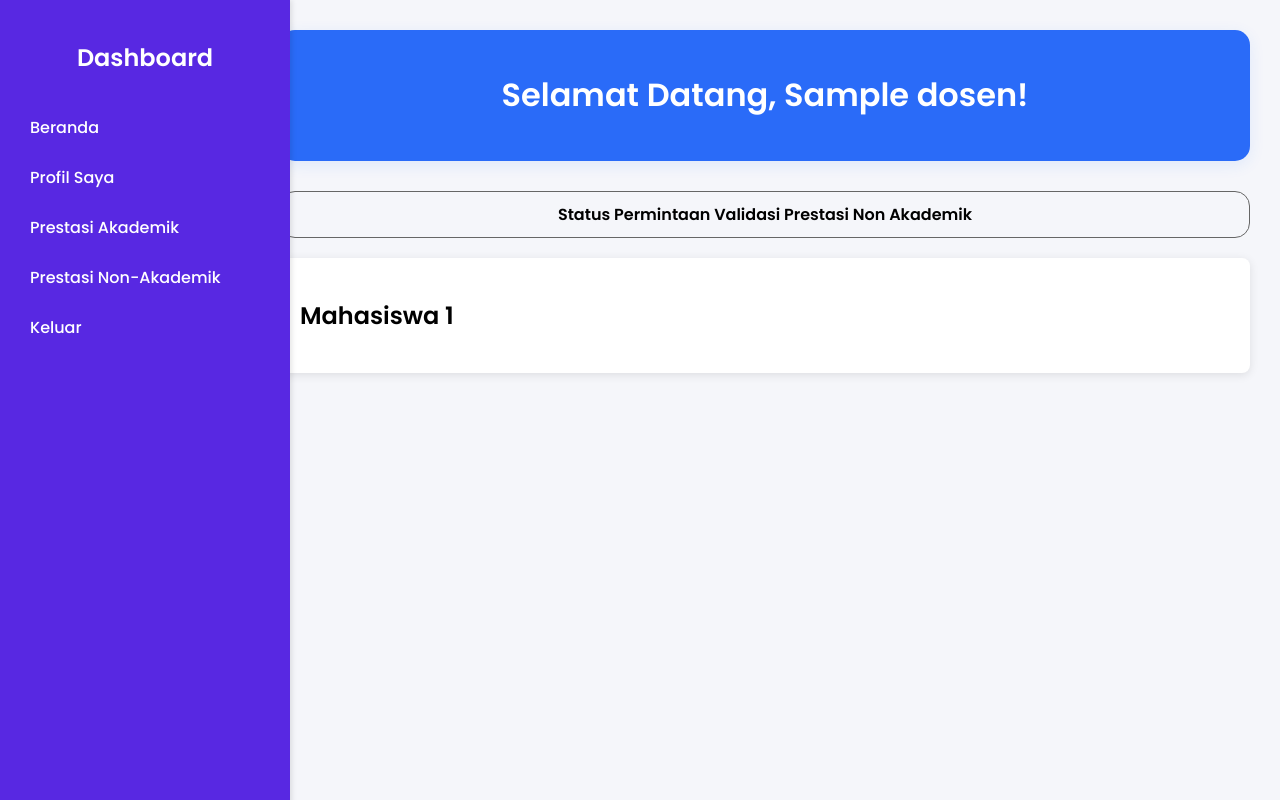
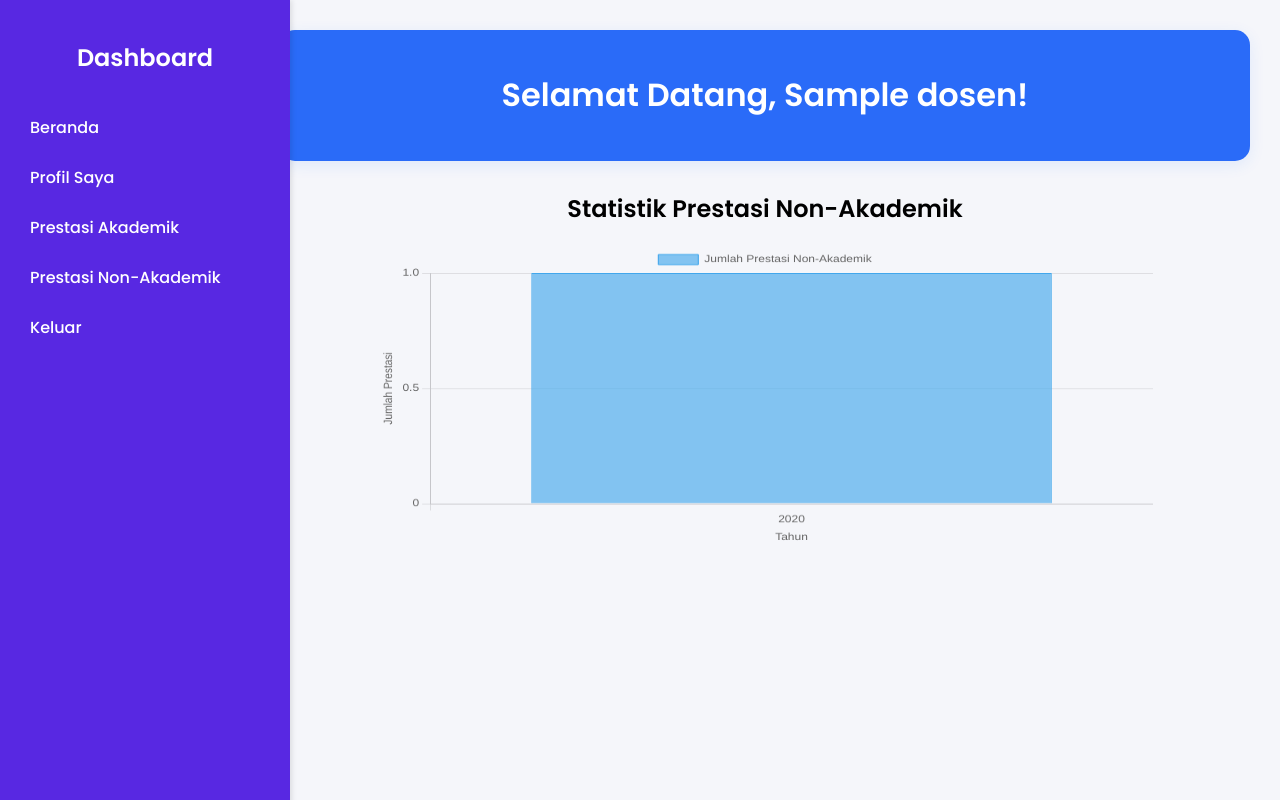
Before and after one commit to aqilaazza/ProjectSistemPencatatanPrestasi, a PHP site: page /dashboard/dashboardDosen.php in a window 1280 px wide. Run offline with PHP 8.4, Linux system fonts and the light colour scheme; the visitor is signed in with stand-in values (Sample User, id 1); tables that the repository leaves empty or names only in its code hold one stand-in row (values such as "Sample post"); some libraries are stand-ins or nearby versions.

Commit message:
statistik sukses!

```diff
--- a/projectAkhirV2/dashboard/dashboardDosen.php
+++ b/projectAkhirV2/dashboard/dashboardDosen.php
@@ -1,7 +1,7 @@
 <?php
 session_start();
 
-// Pastikan mahasiswa sudah login
+// Pastikan dosen sudah login
 if (!isset($_SESSION['role']) || $_SESSION['role'] != 'dosen') {
     die("Akses ditolak. Anda harus login terlebih dahulu.");
 }
@@ -11,6 +11,8 @@ $nama = $_SESSION['nama'];
 
 require_once '../config/connection.php';
 $conn = (new connection())->connect();
+
+// Query untuk mendapatkan data dosen
 $query = "SELECT * FROM dosen WHERE nidn = :nidn";
 $stmt = $conn->prepare($query);
 $stmt->bindParam(':nidn', $nidn);
@@ -20,6 +22,16 @@ $dosen = $stmt->fetch(PDO::FETCH_ASSOC);
 if (!$dosen) {
     die("Data dosen tidak ditemukan.");
 }
+
+// Query untuk statistik prestasi non-akademik berdasarkan tahun
+$queryStatistik = "SELECT YEAR(tgl_penyelenggaraan) AS tahun, COUNT(*) AS jumlah
+                   FROM prestasi_nonakademik
+                   WHERE status_validasi = 'diterima'
+                   GROUP BY YEAR(tgl_penyelenggaraan)
+                   ORDER BY tahun ASC";
+$stmtStatistik = $conn->prepare($queryStatistik);
+$stmtStatistik->execute();
+$statistik = $stmtStatistik->fetchAll(PDO::FETCH_ASSOC);
 ?>
 
 <!DOCTYPE html>
@@ -30,7 +42,20 @@ if (!$dosen) {
     <title>Dashboard Dosen</title>
     <link href="https://fonts.googleapis.com/css2?family=Poppins:wght@300;400;500;600&display=swap" rel="stylesheet">
     <link rel="stylesheet" href="cssDosen.css">
-
+    <script src="https://cdn.jsdelivr.net/npm/chart.js"></script>
+    <style>
+        /* Mengatur ukuran canvas agar grafik lebih kecil */
+        #statistikChart {
+            width: 80% !important;
+            height: 300px !important; /* Anda bisa menyesuaikan tinggi ini */
+            margin: auto;
+        }
+        /* Menyesuaikan tampilan statistik */
+        .statistics {
+            text-align: center;
+            margin-top: 30px;
+        }
+    </style>
 </head>
 <body>
     <div class="sidebar" id="sidebar">
@@ -49,118 +74,70 @@ if (!$dosen) {
             <h1>Selamat Datang, <?php echo htmlspecialchars($dosen['nama']); ?>!</h1>
         </div>
 
-        <div class="tabs">
-            Status Permintaan Validasi Prestasi Non Akademik
+        <div class="statistics">
+            <h2>Statistik Prestasi Non-Akademik</h2>
+            <canvas id="statistikChart"></canvas>
         </div>
-
-        <div class="card" id="status_validasi" style="display: block;">
-            <h2>Mahasiswa 1</h2>
-            <table>
-                <thead>
-                    <tr></tr>
-                </thead>
-            </table>
-        </div>
-
-        <div class="card" id="daftar_mhs_2" style="display: none;">
-            <h2>Mahasiswa 2</h2>
-            <ul>
-                <li>NIM :</li>
-                <li>Program Studi :</li>
-                <li>Prestasi :</li>
-            </ul>
-        </div>
-
-        <div class="card" id="daftar_mhs_3" style="display: none;">
-            <h2>Mahasiswa 3</h2>
-            <ul>
-                <li>NIM :</li>
-                <li>Program Studi :</li>
-                <li>Prestasi :</li>
-            </ul>
-        </div>
-
-        <div class="card" id="daftar_validasi" style="display: none;">
-            <h2>Validasi 1</h2>
-            <ul>
-                <li>NIM :</li>
-                <li>Prodi :</li>
-                <li>Dosen Pembimbing :</li>
-                <li>Prestasi :</li>
-                <li>Tanggal pengajuan :</li>
-            </ul>
-        </div>
-        <div class="card" id="daftar_validasi" style="display: none;">
-            <h2>Validasi 2</h2>
-            <ul>
-                <li>NIM :</li>
-                <li>Prodi :</li>
-                <li>Dosen Pembimbing :</li>
-                <li>Prestasi :</li>
-                <li>Tanggal pengajuan :</li>
-            </ul>
-        </div>
-        <div class="card" id="daftar_validasi" style="display: none;">
-            <h2>Validasi 3</h2>
-            <ul>
-                <li>NIM :</li>
-                <li>Prodi :</li>
-                <li>Dosen Pembimbing :</li>
-                <li>Prestasi :</li>
-                <li>Tanggal pengajuan :</li>
-            </ul>
-        </div>
-
     </div>
 
     <script>
-        function toggleSidebar() {
-            const sidebar = document.getElementById('sidebar');
-            const mainContent = document.getElementById('main-content');
-            const sidebarIcon = document.getElementById('sidebar-icon');
-
-            sidebar.classList.toggle('active');
-            if (sidebar.classList.contains('active')) {
-                mainContent.style.marginLeft = '250px'; // Shift content to the right
-                sidebarIcon.textContent = '<'; // Change icon to '<'
-            } else {
-                mainContent.style.marginLeft = '0'; // Reset margin
-                sidebarIcon.textContent = '>'; // Change icon to '>'
+        function confirmLogout() {
+            const confirmed = window.confirm("Apakah Anda yakin keluar?");
+            if (confirmed) {
+                window.location.href = "../index.php?message=logout";
             }
         }
 
-        function showTab(tabName) {
-            const daftarMhsTabs = document.querySelectorAll('[id^="daftar_mhs"]');
-            const daftarValidasiTab = document.getElementById('daftar_validasi');
-            const tabs = document.querySelectorAll('.tab');
+        // Data statistik dari PHP
+        const statistikData = <?php echo json_encode($statistik); ?>;
 
-            // Hide all cards first
-            daftarMhsTabs.forEach(tab => {
-                tab.style.display = 'none';
-            });
-            daftarValidasiTab.style.display = 'none'; // Hide validation tab by default
+        // Memproses data untuk grafik
+        const labels = statistikData.map(item => item.tahun);
+        const data = statistikData.map(item => item.jumlah);
 
-            // Show the appropriate tab and set active styling
-            if (tabName === 'daftar_mhs') {
-                daftarMhsTabs[0].style.display = 'block'; // Show the first mahasiswa card
-                tabs[0].classList.add('active');
-                tabs[1].classList.remove('active');
-            } else if (tabName === 'daftar_validasi') {
-                daftarValidasiTab.style.display = 'block'; // Show validation requests
-                tabs[0].classList.remove('active');
-                tabs[1].classList.add('active');
+        // Membuat grafik menggunakan Chart.js
+        const ctx = document.getElementById('statistikChart').getContext('2d');
+        new Chart(ctx, {
+            type: 'bar',
+            data: {
+                labels: labels,
+                datasets: [{
+                    label: 'Jumlah Prestasi Non-Akademik',
+                    data: data,
+                    backgroundColor: 'rgba(54, 162, 235, 0.6)',
+                    borderColor: 'rgba(54, 162, 235, 1)',
+                    borderWidth: 1
+                }]
+            },
+            options: {
+                scales: {
+                    y: {
+                        beginAtZero: true,
+                        title: {
+                            display: true,
+                            text: 'Jumlah Prestasi'
+                        },
+                        ticks: {
+                            maxTicksLimit: 5 // Membatasi jumlah tanda pada sumbu Y
+                        }
+                    },
+                    x: {
+                        title: {
+                            display: true,
+                            text: 'Tahun'
+                        }
+                    }
+                },
+                plugins: {
+                    legend: {
+                        display: true,
+                        position: 'top'
+                    }
+                },
+                responsive: true, // Menyesuaikan ukuran grafik dengan ukuran layar
+                maintainAspectRatio: false // Membiarkan grafik menyesuaikan lebar dan tinggi secara bebas
             }
-        }
-
-        function confirmLogout() {
-        const confirmed = window.confirm("Apakah Anda yakin keluar?");
-        if (confirmed) {
-            // Arahkan ke login.php dengan query parameter untuk menampilkan pesan logout
-            window.location.href = "../index.php?message=logout";
-        } else {
-            window.location.href = "../dashboard/dashboardDosen.php";
-        }
-    }
+        });
     </script>
 </body>
 </html>
```
